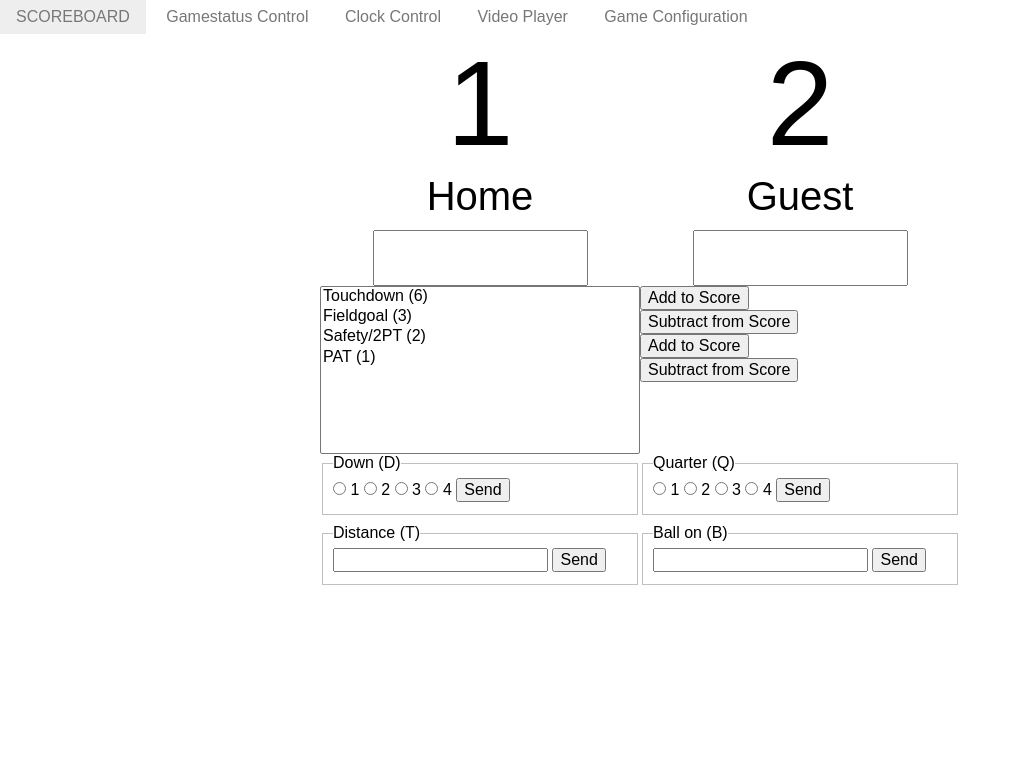
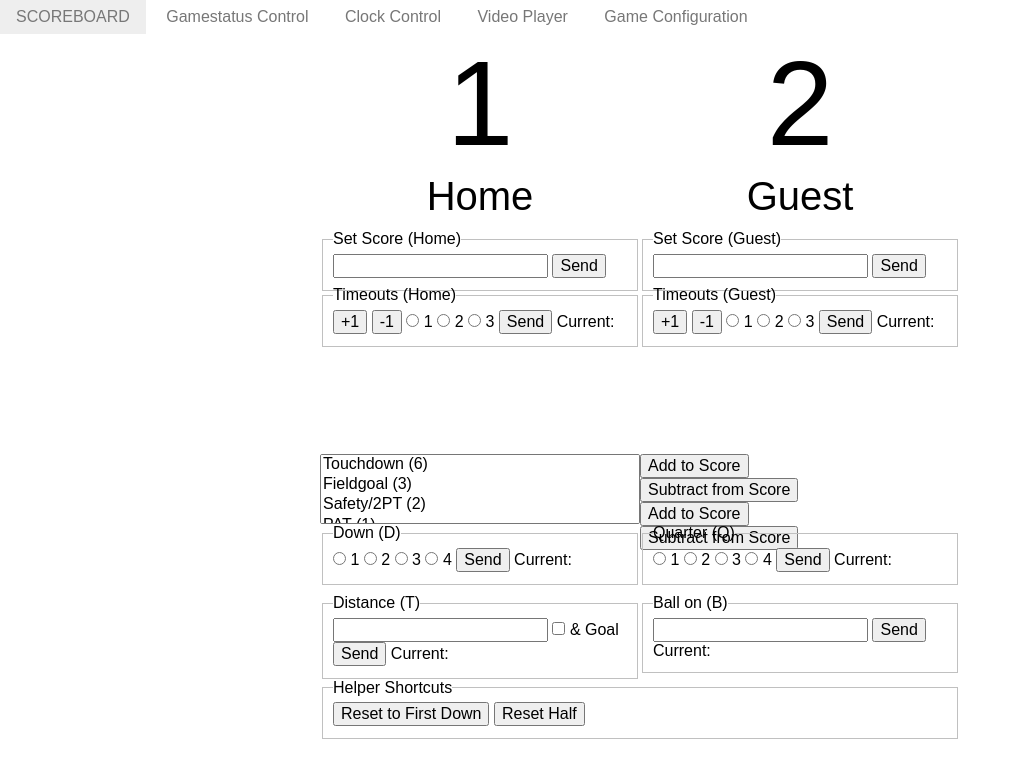
Before and after one commit to zapfdk/football-scoreboard-v2, a Django app: page /controller/game_state in a window 1280 px wide. Shown: the top 778 px of the page, without its empty margins (0-1021 px from the left). Run offline with Django 3.2, Linux system fonts and the light colour scheme; the visitor is signed in with stand-in values (Sample User, id 1); some libraries are stand-ins or nearby versions.

Commit message:
added timeouts inputs to controller, score inputs, added goalline checkbox;

```diff
--- a/football_scoreboard/controller/static/controller/css/game_state.css
+++ b/football_scoreboard/controller/static/controller/css/game_state.css
@@ -7,10 +7,12 @@
     grid-template-areas:
         "score_home score_guest"
         "name_home name_guest"
-        "score_home_input score_guest_input"
+        "score_home_form score_guest_form"
+        "timeouts_home_form timeouts_guest_form"
         "score_select send_score_buttons"
         "down_form quarter_form"
-        "distance_form ballon_form";
+        "distance_form ballon_form"
+        "helper_form helper_form";
     margin: auto;
   }
 
@@ -38,14 +40,16 @@
     justify-self: center;
 }
 
-#score_home_input {
-    grid-area: score_home_input;
-    justify-self: center;
+#score_home_form {
+    grid-area: score_home_form;
+    justify-self: stretch;
+    align-self: stretch;
 }
 
-#score_guest_input {
-    grid-area: score_guest_input;
-    justify-self: center;
+#score_guest_form {
+    grid-area: score_guest_form;
+    justify-self: stretch;
+    align-self: stretch;
 }
 
 #score_select {
@@ -83,3 +87,21 @@
     justify-self: stretch;
     align-self: stretch;
 }
+
+#timeouts_home_form {
+    grid-area: timeouts_home_form;
+    justify-self: stretch;
+    align-self: stretch;
+}
+
+#timeouts_guest_form {
+    grid-area: timeouts_guest_form;
+    justify-self: stretch;
+    align-self: stretch;
+}
+
+#helper_form {
+    grid-area: helper_form;
+    justify-self: stretch;
+    align-self: stretch;
+}
--- a/football_scoreboard/controller/static/controller/js/game_state.js
+++ b/football_scoreboard/controller/static/controller/js/game_state.js
@@ -77,3 +77,8 @@
 
     sendControl('SET_TIMEOUTS', []);
 }
+
+function changeGoallineBox(element) {
+    let distIn = document.getElementById("distance_input");
+    distIn.disabled = element.checked;
+}
--- a/football_scoreboard/controller/templates/controller/game_state.html
+++ b/football_scoreboard/controller/templates/controller/game_state.html
@@ -11,8 +11,20 @@
     <div id="score_guest">2</div>
     <div id="name_home">Home</div>
     <div id="name_guest">Guest</div>
-    <input id="score_home_input" type="number">
-    <input id="score_guest_input" type="number">
+    <form id="score_home_form" onsubmit="return setScore(0)" action="">
+        <fieldset>
+            <legend>Set Score (Home)</legend>
+            <input id="score_home_input" type="number">
+            <input type="submit" value="Send">
+        </fieldset>
+    </form>
+    <form id="score_guest_form" onsubmit="return setScore(1)" action="">
+        <fieldset>
+            <legend>Set Score (Guest)</legend>
+            <input id="score_guest_input" type="number">
+            <input type="submit" value="Send">
+        </fieldset>
+    </form>
 
     <select id="score_select" size="4">
         <option value="6">Touchdown (6)</option>
@@ -32,8 +44,38 @@
         <button id="score_guest_sub">Subtract from Score</button>
         <br>
     </div>
+    <form id="timeouts_home_form" onsubmit="return setTimeouts(0)" action="">
+        <fieldset>
+            <legend>Timeouts (Home)</legend>
+            <input type="button" value="+1" onclick="modTimeouts(0, 1)">
+            <input type="button" value="-1" onclick="modTimeouts(0, -1)">
+            <input type="radio" name="timeouts_home_radio" value="1" id="timeouts_home_1">
+            <label for="timeouts_home_1">1</label>
+            <input type="radio" name="timeouts_home_radio" value="2" id="timeouts_home_2">
+            <label for="timeouts_home_2">2</label>
+            <input type="radio" name="timeouts_home_radio" value="3" id="timeouts_home_3">
+            <label for="timeouts_home_3">3</label>
+            <input type="submit" value="Send">
+            <label id="current_timeouts_home">Current:</label>
+        </fieldset>
+    </form>
+    <form id="timeouts_guest_form" onsubmit="return setTimeouts(1)" action="">
+        <fieldset>
+            <legend>Timeouts (Guest)</legend>
+            <input type="button" value="+1" onclick="modTimeouts(1, 1)">
+            <input type="button" value="-1" onclick="modTimeouts(1, -1)">
+            <input type="radio" name="timeouts_guest_radio" value="1" id="timeouts_guest_1">
+            <label for="timeouts_guest_1">1</label>
+            <input type="radio" name="timeouts_guest_radio" value="2" id="timeouts_guest_2">
+            <label for="timeouts_guest_2">2</label>
+            <input type="radio" name="timeouts_guest_radio" value="3" id="timeouts_guest_3">
+            <label for="timeouts_guest_3">3</label>
+            <input type="submit" value="Send">
+            <label id="current_timeouts_guest">Current:</label>
+        </fieldset>
+    </form>
 
-    <form id="down_form" onsubmit="return sendDown()" action="">
+    <form id="down_form" onsubmit="return setDown()" action="">
         <fieldset id="down_set">
             <legend>Down ({{hotkeys.select_down.0}})</legend>
             <input type="radio" name="down_radio" value="1" id="down_1">
@@ -45,10 +87,11 @@
             <input type="radio" name="down_radio" value="4" id="down_4">
             <label for="down_4">4</label>
             <input type="submit" value="Send">
+            <label id="current_down">Current:</label>
         </fieldset>
     </form>
 
-    <form id="quarter_form" onsubmit="return sendQuarter()" action="">
+    <form id="quarter_form" onsubmit="return setQuarter()" action="">
         <fieldset id="quarter_set">
             <legend>Quarter ({{hotkeys.select_quarter.0}})</legend>
             <input type="radio" name="quarter_radio" value="1" id="quarter_1">
@@ -60,24 +103,37 @@
             <input type="radio" name="quarter_radio" value="4" id="quarter_4">
             <label for="quarter_4">4</label>
             <input type="submit" value="Send">
+            <label id="current_quarter">Current:</label>
         </fieldset>
     </form>
 
-    <form id="distance_form" onsubmit="return sendDistance()" action="">
+    <form id="distance_form" onsubmit="return setDistance()" action="">
         <fieldset id="distance_set">
             <legend>Distance ({{hotkeys.select_distance.0}})</legend>
             <input id="distance_input" type="number">
+            <input id="goalline_checkbox" type="checkbox" onchange="return changeGoallineBox(this);">
+            <label for="goalline_checkbox">& Goal</label>
             <input type="submit" value="Send">
+            <label id="current_distance">Current:</label>
         </fieldset>
     </form>
 
-    <form id="ballon_form" onsubmit="return sendBallon()" action="">
+    <form id="ballon_form" onsubmit="return setBallon()" action="">
         <fieldset id="ballon_set">
             <legend>Ball on ({{hotkeys.select_ballon.0}})</legend>
             <input id="ballon_input" type="number">
             <input type="submit" value="Send">
+            <label id="current_ballon">Current:</label>
         </fieldset>
     </form>
+    <form id="helper_form">
+        <fieldset id="helper_set">
+            <legend>Helper Shortcuts</legend>
+            <input id="first_down_button" type="button" value="Reset to First Down" onclick="return resetFirstDown();">
+            <input id="reset_half_button" type="button" value="Reset Half" onclick="return resetHalf();">
+        </fieldset>
+    </form>
+
 </div>
 
 {% endblock %}
```
